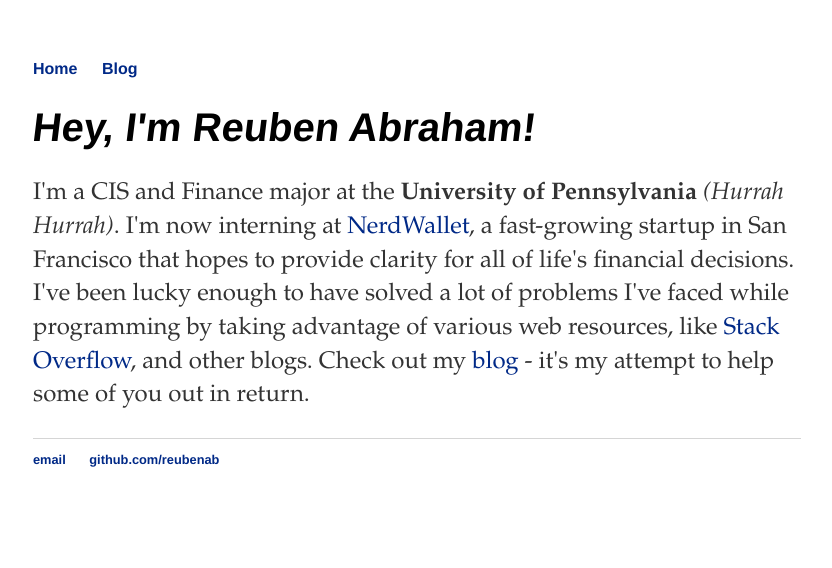
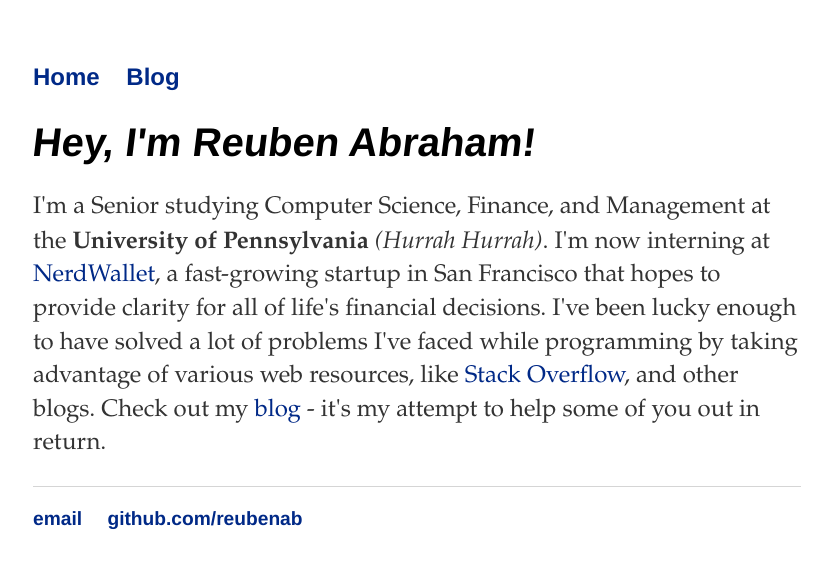
Before and after one commit to reubenab/reubenab.github.io, a Jekyll site: the page built from index.html, in a window 1280 px wide. Shown: the top 568 px of the page, without its empty margins (223-1055 px from the left). Built offline with Jekyll 4.4.1, drawn with Linux system fonts in a browser that asks for light colours.

```diff
--- a/css/main.css
+++ b/css/main.css
@@ -48,3 +48,14 @@ ul.posts {
 ul.posts li {
     list-style: none;
 }
+
+ul {
+    font-size: 1.5em;
+    line-height: 1.4em;
+    color: #333;
+    font-family: "Palatino Linotype", "Book Antiqua", Palatino, serif;
+}
+
+li {
+    margin: 0 0 10px 0;
+}
--- a/index.html
+++ b/index.html
@@ -4,5 +4,5 @@ title: Reuben Abraham, The Modern Blogger
 ---
 <div class="blurb">
     <h1>Hey, I'm Reuben Abraham!</h1>
-    <p>I'm a CIS and Finance major at the <b>University of Pennsylvania</b> <em>(Hurrah Hurrah)</em>. I'm now interning at <a href="https://www.nerdwallet.com/">NerdWallet</a>, a fast-growing startup in San Francisco that hopes to provide clarity for all of life's financial decisions. I've been lucky enough to have solved a lot of problems I've faced while programming by taking advantage of various web resources, like <a href="http://stackoverflow.com">Stack Overflow</a>, and other blogs. Check out my <a href="/blog">blog</a> - it's my attempt to help some of you out in return.
+    <p>I'm a Senior studying Computer Science, Finance, and Management at the <b>University of Pennsylvania</b> <em>(Hurrah Hurrah)</em>. I'm now interning at <a href="https://www.nerdwallet.com/">NerdWallet</a>, a fast-growing startup in San Francisco that hopes to provide clarity for all of life's financial decisions. I've been lucky enough to have solved a lot of problems I've faced while programming by taking advantage of various web resources, like <a href="http://stackoverflow.com">Stack Overflow</a>, and other blogs. Check out my <a href="/blog">blog</a> - it's my attempt to help some of you out in return.
 </div><!-- /.blurb -->
```
Also changed, not shown: _posts/2016-06-20-computer-science-to-software-engineering.md (added, +24 -0 lines), _posts/2016-06-20-example-post.md (deleted, +0 -7 lines).
